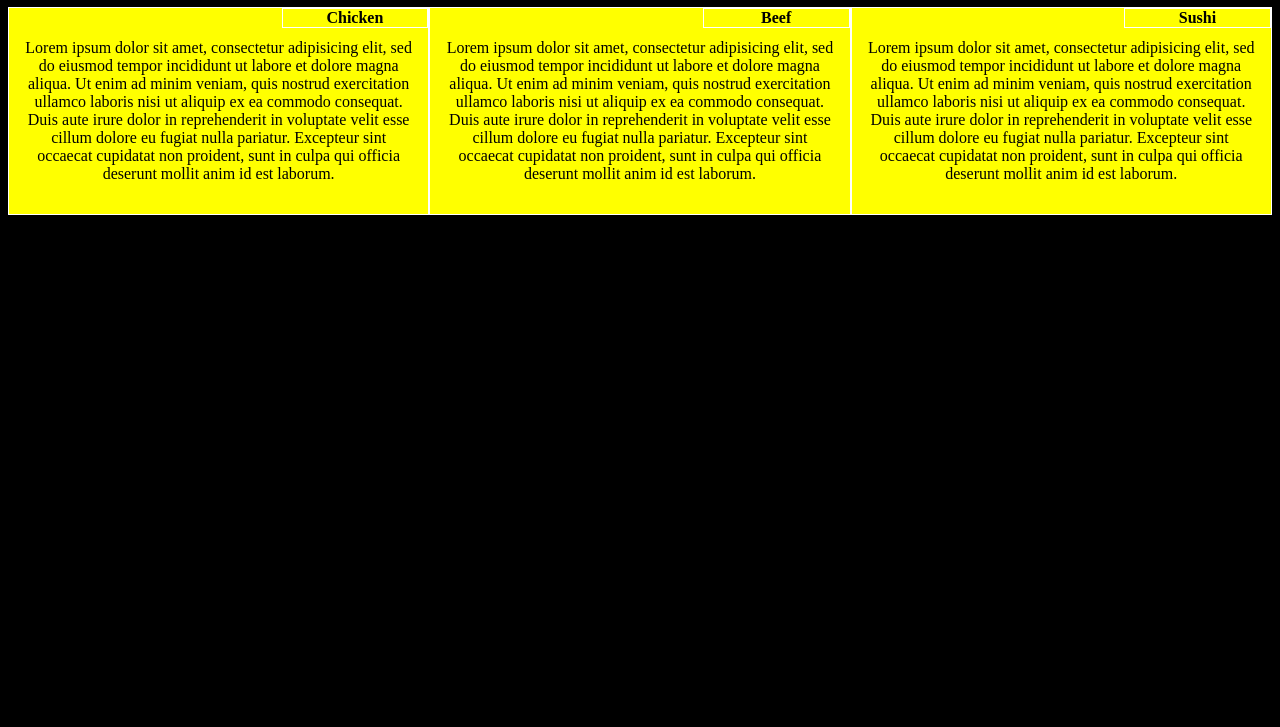
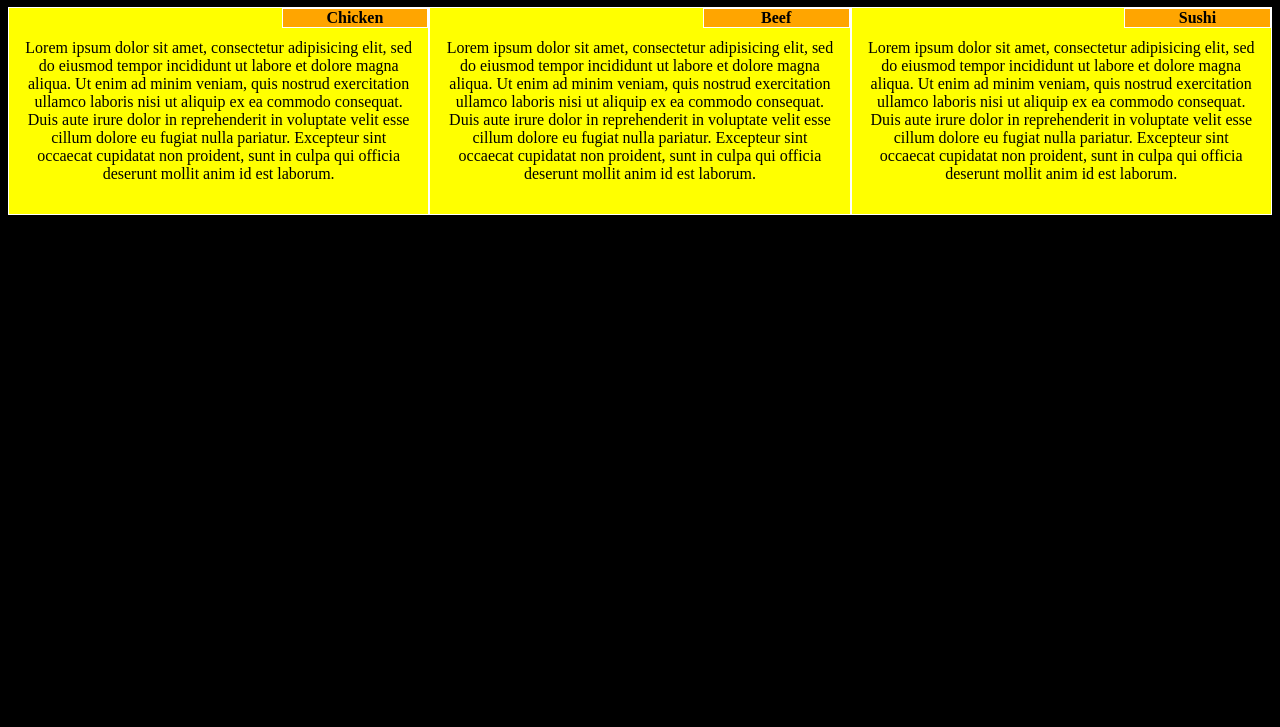
Before and after one commit to nnagarwal2209/week2.github.io, a plain HTML site: page index.html in a window 1280 px wide. Shown: the part 73-800 px from the top of the page. Drawn offline with Linux system fonts and the light colour scheme.

Commit message:
Update index.html

```diff
--- a/index.html
+++ b/index.html
@@ -34,7 +34,7 @@
 		section>span{
 			      font-weight: bold;
 
-			      background-color: peach;
+			      background-color: orange;
 			      color: black;
 			      text-align: center;
 
```
